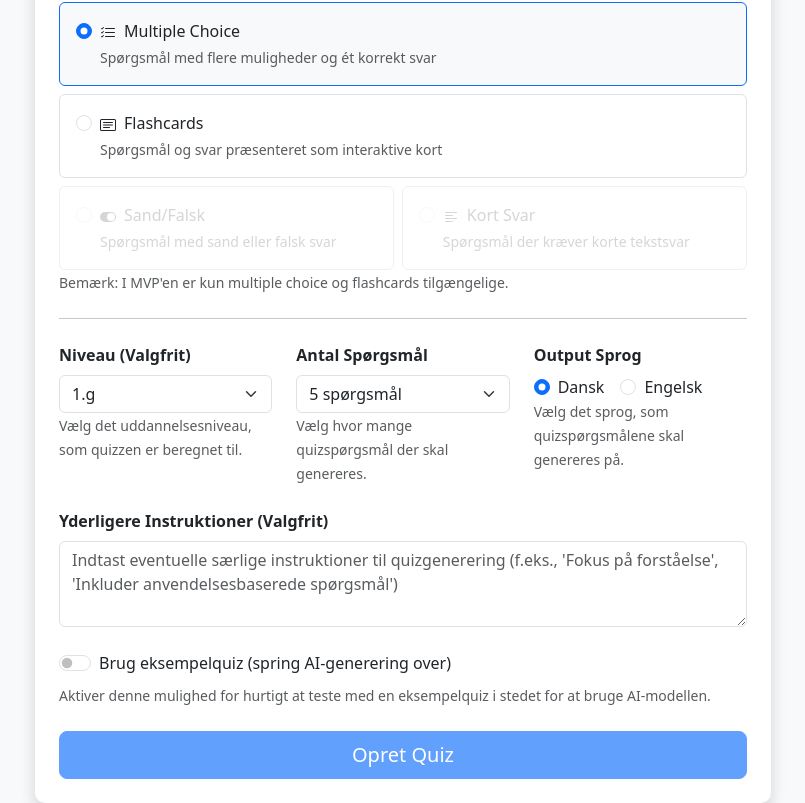
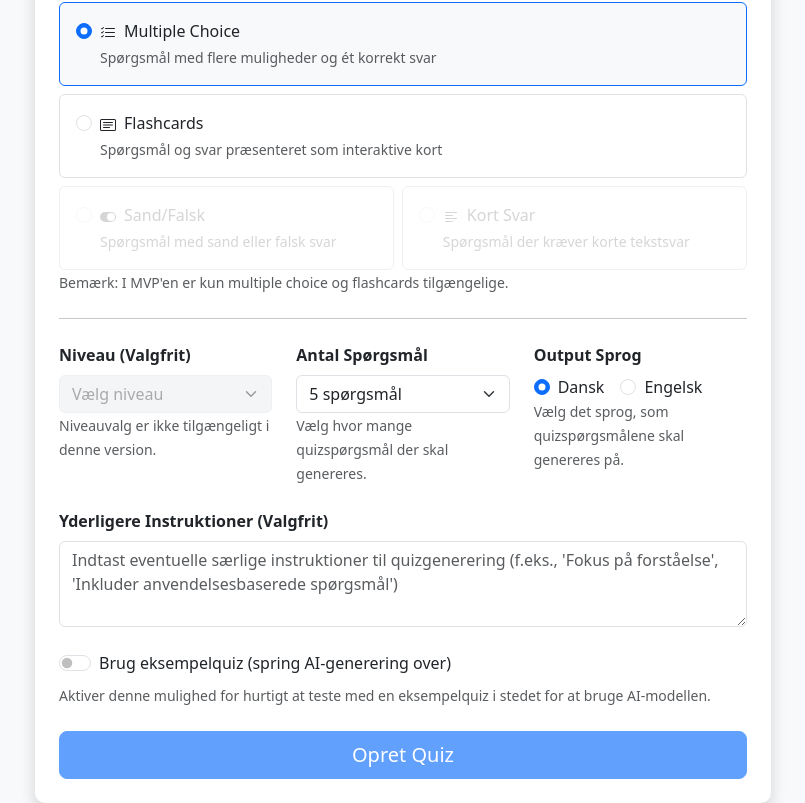
Before and after one commit to s194599/Thesis-App, a React (Create React App) app in the folder App/client/: page /quiz/create in a window 1280 px wide. Shown: the part 541-1344 px from the top of the page, without its empty margins (237-1042 px from the left). Built offline with nearby package versions, Linux system fonts and the light colour scheme.

Commit message:
difficulty disabled

```diff
--- a/App/client/src/components/layout/LandingPage.js
+++ b/App/client/src/components/layout/LandingPage.js
@@ -10,7 +10,7 @@ const LandingPage = () => {
         <Col>
           <h1 className="display-4">Quiz Generator</h1>
           <p className="lead text-muted">
-            Generate quizzes from your content or explore previously saved quizzes
+            Generer quizzer fra dit indhold eller udforsk tidligere gemte quizzer
           </p>
         </Col>
       </Row>
@@ -22,14 +22,14 @@ const LandingPage = () => {
               <div className="icon-container mb-3">
                 <BsCollection size={50} className="text-primary" />
               </div>
-              <Card.Title>Saved Quizzes</Card.Title>
+              <Card.Title>Gemte quizzer</Card.Title>
               <Card.Text>
-                Browse and take quizzes you've previously created and saved.
+                Gennemse og tag quizzer, du tidligere har oprettet og gemt.
               </Card.Text>
               <div className="mt-auto">
                 <Link to="/saved-quizzes">
                   <Button variant="outline-primary" size="lg" className="w-100">
-                    View Saved Quizzes
+                    Se Gemte Quizzer
                   </Button>
                 </Link>
               </div>
@@ -43,14 +43,14 @@ const LandingPage = () => {
               <div className="icon-container mb-3">
                 <BsFileEarmarkPlus size={50} className="text-success" />
               </div>
-              <Card.Title>Create a Quiz</Card.Title>
+              <Card.Title>Opret en Quiz</Card.Title>
               <Card.Text>
-                Generate a new quiz from a topic, text, webpage, or document.
+                Generer en ny quiz fra et emne, tekst, hjemmeside eller dokument.
               </Card.Text>
               <div className="mt-auto">
                 <Link to="/create-quiz">
                   <Button variant="outline-success" size="lg" className="w-100">
-                    Create New Quiz
+                    Opret Ny Quiz
                   </Button>
                 </Link>
               </div>
--- a/App/client/src/components/quiz/creation/StudentLevelSelector.js
+++ b/App/client/src/components/quiz/creation/StudentLevelSelector.js
@@ -4,6 +4,9 @@ import { useQuizContext } from "../../../context/QuizContext";
 
 const StudentLevelSelector = () => {
   const { formData, updateFormData } = useQuizContext();
+
+  // Mark the component as disabled
+  const isDisabled = true;
 
   const studentLevels = [
     { value: "1", label: "1.g" },
@@ -18,7 +21,10 @@ const StudentLevelSelector = () => {
         <Form.Select
           value={formData.studentLevel}
           onChange={(e) => updateFormData("studentLevel", e.target.value)}
+          disabled={isDisabled}
+          className={isDisabled ? "text-muted opacity-50" : ""}
         >
+          <option value="">Vælg niveau</option>
           {studentLevels.map((level) => (
             <option key={level.value} value={level.value}>
               {level.label}
@@ -26,7 +32,7 @@ const StudentLevelSelector = () => {
           ))}
         </Form.Select>
         <Form.Text className="text-muted">
-          Vælg det uddannelsesniveau, som quizzen er beregnet til.
+          {isDisabled ? "Niveauvalg er ikke tilgængeligt i denne version." : "Vælg det uddannelsesniveau, som quizzen er beregnet til."}
         </Form.Text>
       </Form.Group>
     </div>
```
Also changed, not shown: 1 other file (tests, documents, lock files or other folders).
